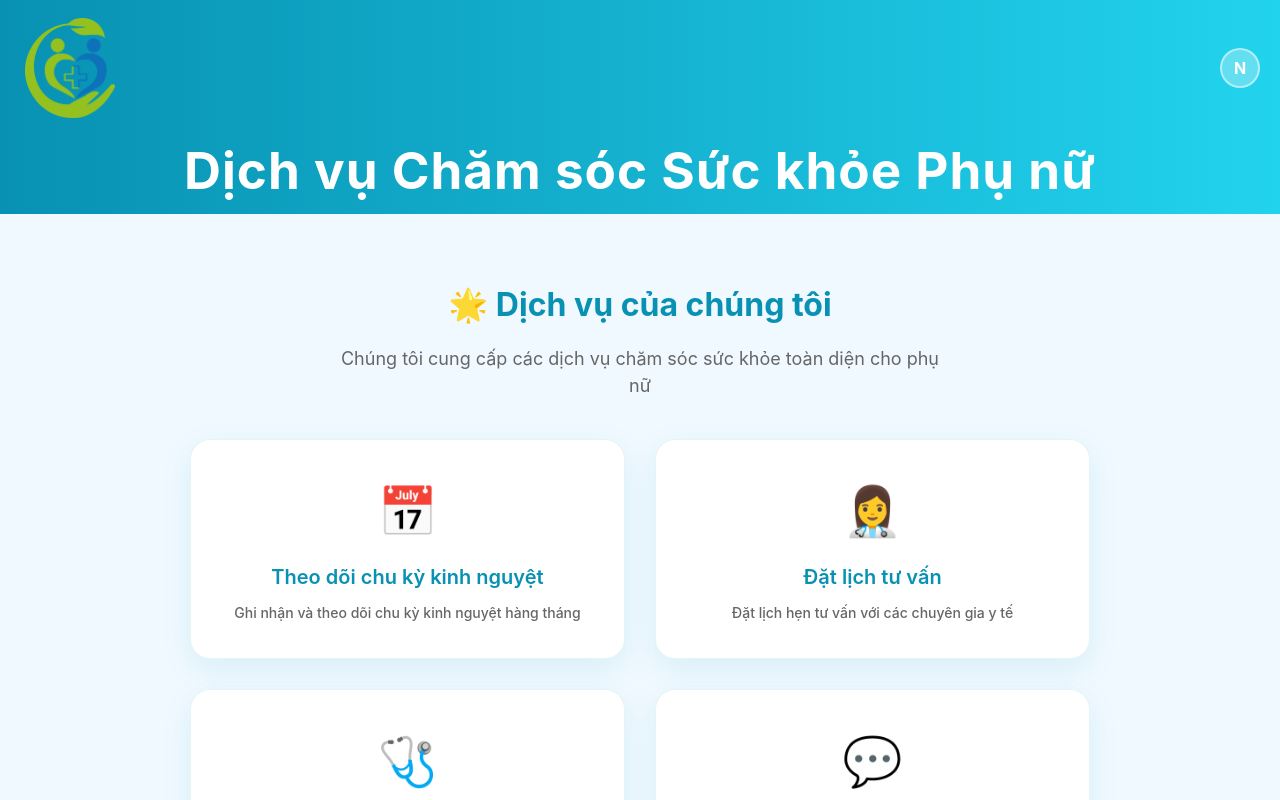
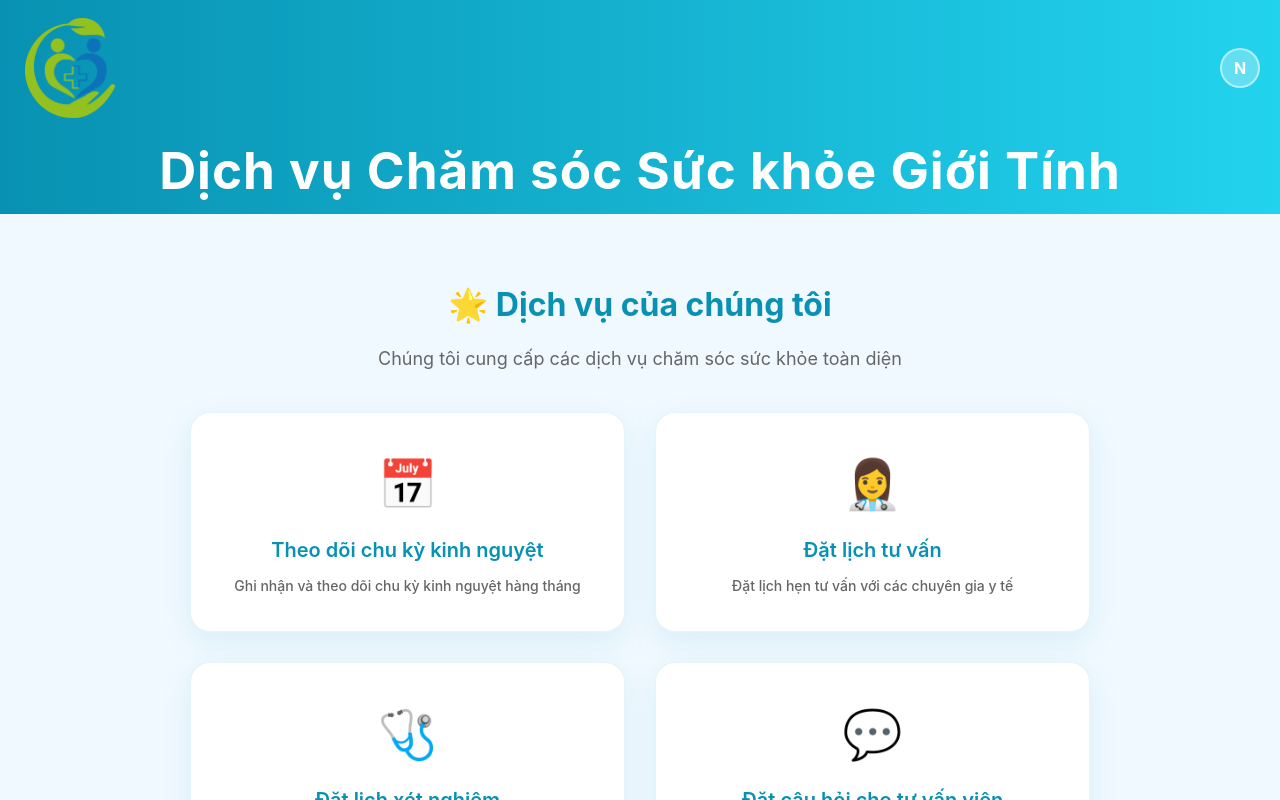
Before and after one commit to NeinMon/Gender-Healthcare-Service-Management-System, a React (Vite) app in the folder FE/: page /services in a window 1280 px wide. Shown: the top 800 px of the page. Built offline with nearby package versions, Linux system fonts and the light colour scheme; no server answers.

Commit message:
fix: Update service titles for gender inclusivity in Services component

```diff
--- a/FE/src/Services.jsx
+++ b/FE/src/Services.jsx
@@ -161,7 +161,7 @@ const Services = () => {
             letterSpacing: 1
           }}
         >
-          Dịch vụ Chăm sóc Sức khỏe Phụ nữ
+          Dịch vụ Chăm sóc Sức khỏe Giới Tính
         </h1>
       </header>
 
@@ -199,7 +199,7 @@ const Services = () => {
               maxWidth: "600px",
               margin: "0 auto"
             }}>
-              Chúng tôi cung cấp các dịch vụ chăm sóc sức khỏe toàn diện cho phụ nữ
+              Chúng tôi cung cấp các dịch vụ chăm sóc sức khỏe toàn diện
             </p>
           </div>          <div style={{
             display: "grid",
```
